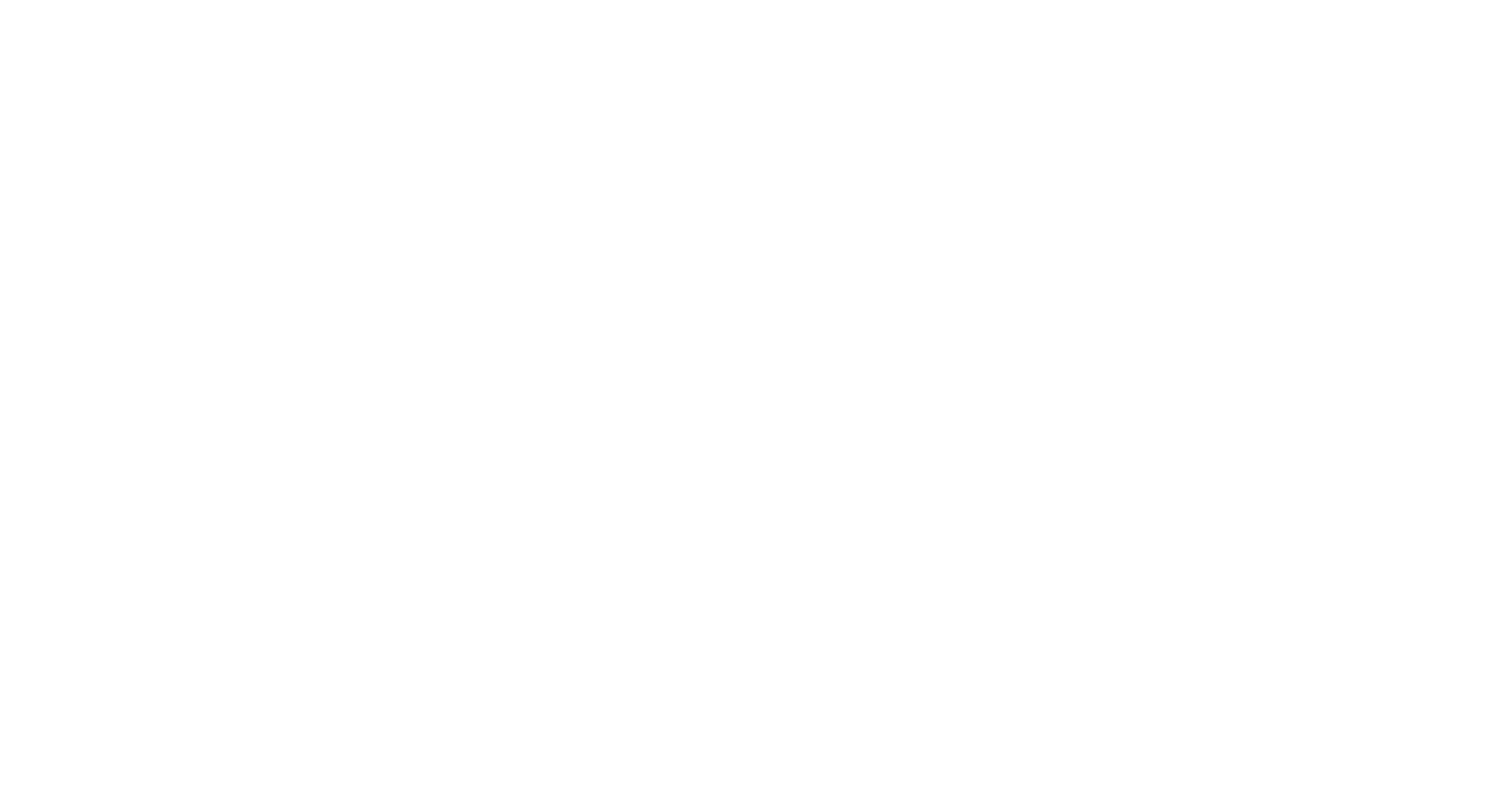
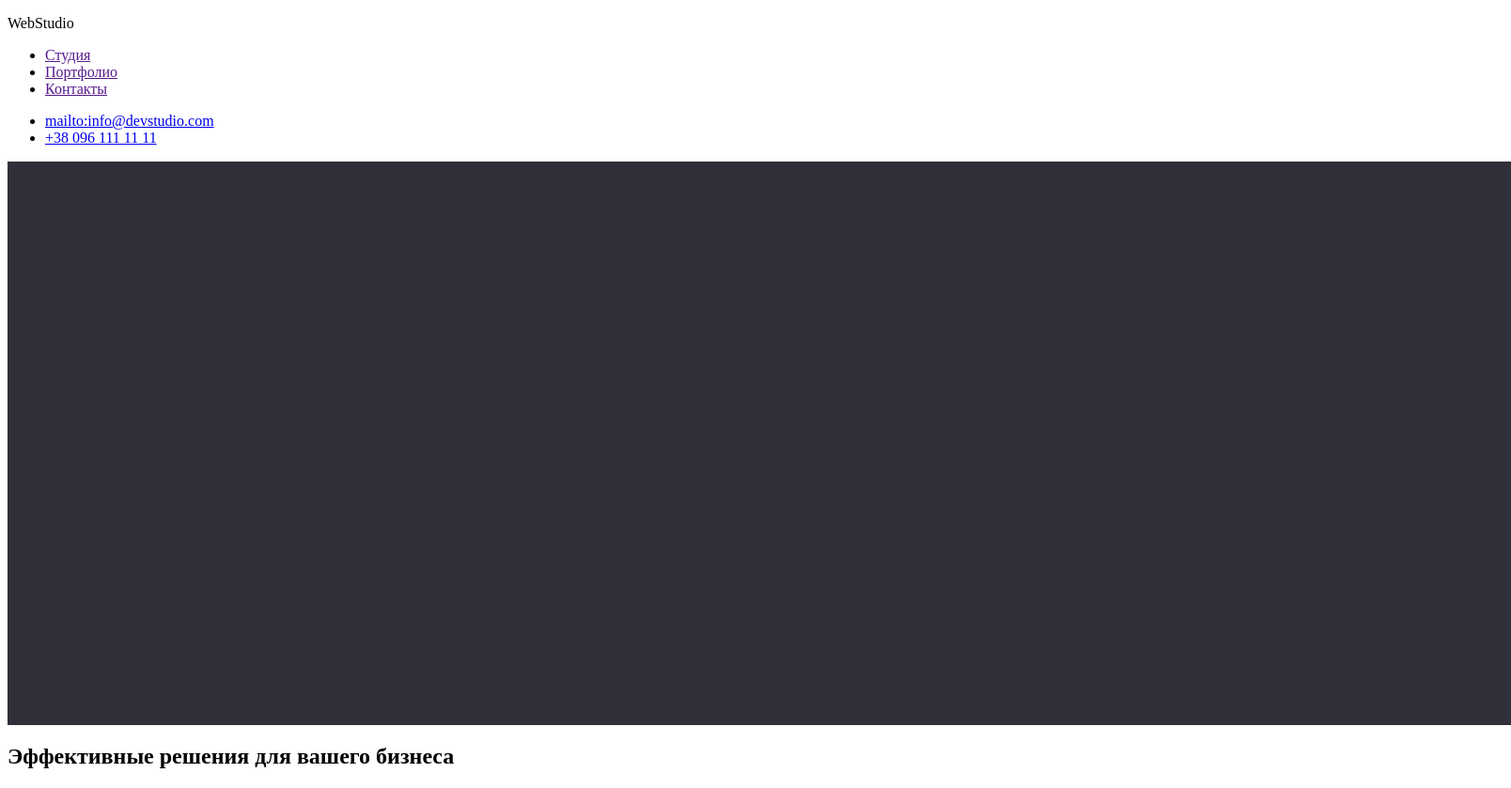
Before and after one commit to AnnaMays/goit-markup-hw-01, a plain HTML site: page index.html in a window 1280 px wide. Shown: the whole page at 94% size, 1608 px wide, since content can reach past the window. Before the commit the page ends 800 px from the top, so only its background shows below. Drawn offline with Linux system fonts and the light colour scheme.

Commit message:
Верхняя линия

```diff
--- a/index.html
+++ b/index.html
@@ -7,10 +7,26 @@
     <title>Web Studio</title>
 </head>
 <body>
+    <!-- Верхняя линия -->
     <header>
+        <p>WebStudio</p>
+        <nav>
+            <ul>
+                <li> <a href=""> Студия </a></li>
+                <li> <a href=""> Портфолио </a></li>
+                <li> <a href=""> Контакты </a></li>
+            </ul>
+        </nav>
+        <ul>
+            <li> <a href="mailto:info@devstudio.com"> mailto:info@devstudio.com</a> </li>
+            <li> <a href="tel:+380961111111"> +38 096 111 11 11 </a> </li>
+        </ul>
+    </header>
+    <!-- Шапка -->
+    <main>
+        <section style="width: 1600px; height: 600px; background-color: #2F303A; "></section>
+        <section> <h1> Эффективные решения для вашего бизнеса</h1> </section>
 
-    </header>
-    <main>
 
     </main>
     <footer>
```
Also changed, not shown: 1 other file.
